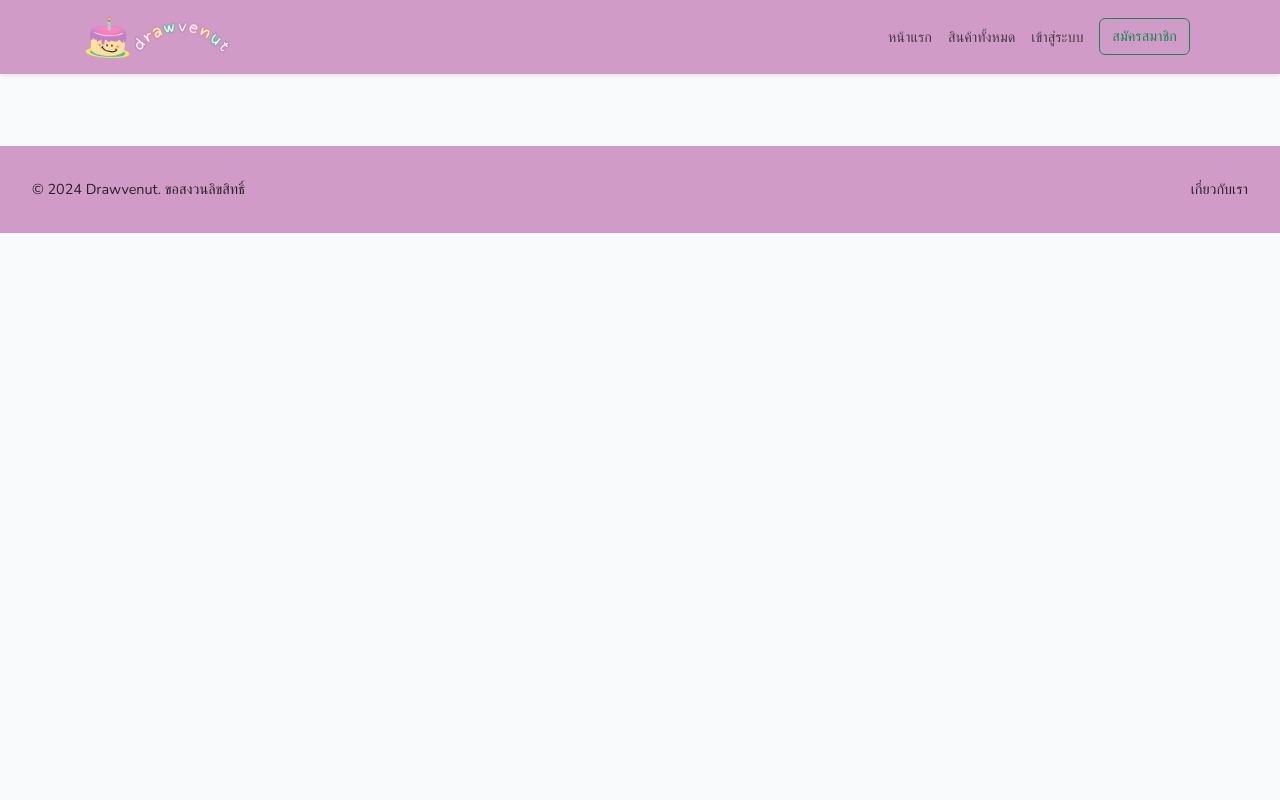
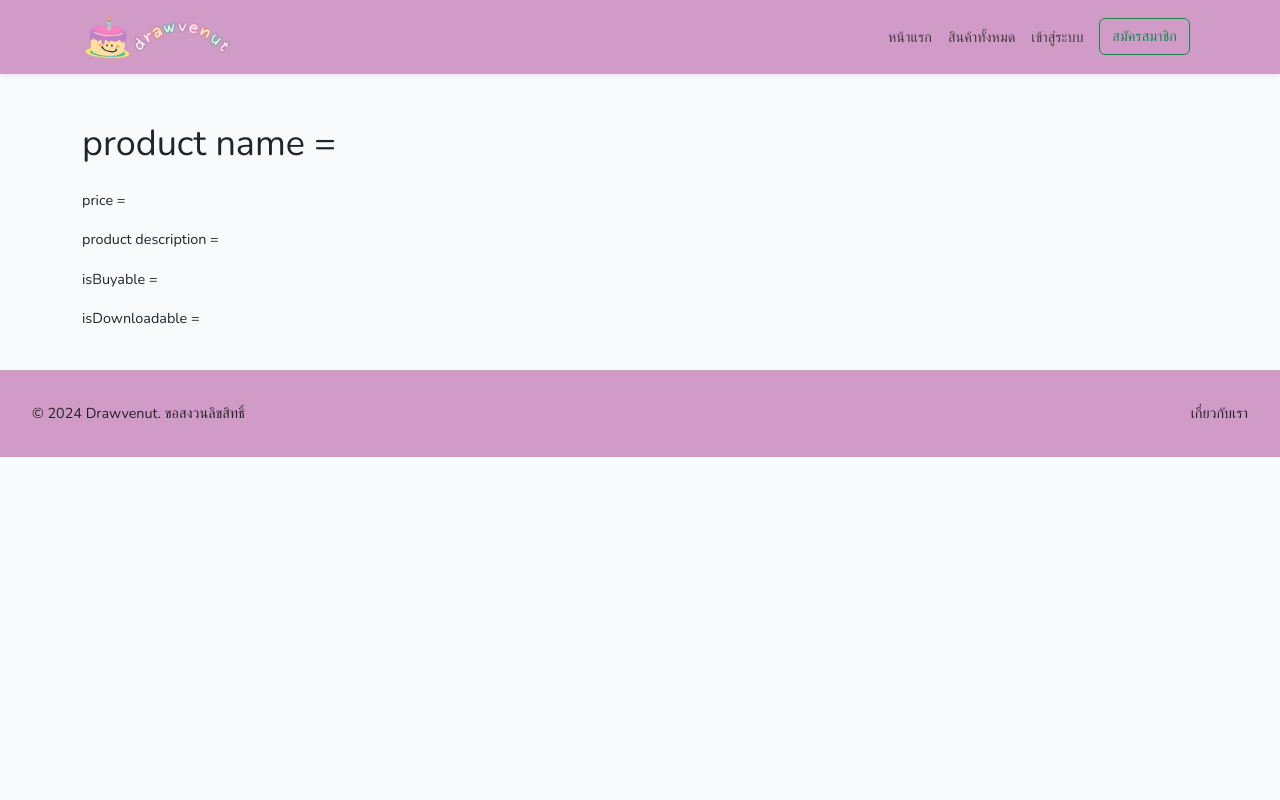
Before and after one commit to Canpea55/drawvenut, a Laravel app: page /product/1 in a window 1280 px wide. Run offline with Laravel 12, Linux system fonts and the light colour scheme; data that the repository does not hold is empty; style sheets or scripts are compiled from the project's sources.

Commit message:
create SearchController

```diff
--- a/resources/views/layouts/app.blade.php
+++ b/resources/views/layouts/app.blade.php
@@ -1,5 +1,18 @@
 <!doctype html>
 <html lang="{{ str_replace('_', '-', app()->getLocale()) }}">
+
+<style>
+    body {
+        min-height: 100vh;
+
+        display: flex;
+        flex-direction: column;
+    }
+
+    .main {
+        flex: 1;
+    }
+</style>
 
 <head>
     <meta charset="utf-8">
@@ -56,7 +69,7 @@
                             <a class="nav-link" aria-current="page" href="/">หน้าแรก</a>
                         </li>
                         <li class="nav-item">
-                            <a class="nav-link" href="{{ route('about') }}">สินค้าทั้งหมด</a>
+                            <a class="nav-link" href="{{ route('search') }}">สินค้าทั้งหมด</a>
                         </li>
                         <!-- Authentication Links -->
                         @guest
@@ -120,8 +133,7 @@
                 background-color: #D09CC7;
                 color: rgba(0, 0, 0, .8);
                 text-align: center;
-            "
-        >
+            ">
             <div>
                 © 2024 Drawvenut. ขอสงวนลิขสิทธิ์
             </div>
--- a/resources/views/product.blade.php
+++ b/resources/views/product.blade.php
@@ -1,10 +1,13 @@
 @extends('layouts.app')
 
 @section('title')
-{{ $blog->title }}
+{{ $product->name }}
 @endsection
 
 @section('content')
-    <h1 class="my-4">{{ $blog->title }}</h1>
-    <p>{{ $blog->content }}</p>
+    <h1 class="my-4">product name = {{ $blog->name }}</h1>
+    <p>price = {{ $product->price}}</p>
+    <p>product description = {{ $product->description }}</p>
+    <p>isBuyable = {{$product->isBuyable}}</p>
+    <p>isDownloadable = {{$product->isDownloadable}}</p>
 @endsection
--- a/resources/views/search.blade.php
+++ b/resources/views/search.blade.php
@@ -5,5 +5,5 @@
 @endsection
 
 @section('content')
-
+    <div class="d-flex main"> search result </div>
 @endsection
--- a/routes/web.php
+++ b/routes/web.php
@@ -2,6 +2,7 @@
 
 use App\Http\Controllers\BlogController;
 use App\Http\Controllers\HomeController;
+use App\Http\Controllers\SearchController;
 use App\Http\Controllers\ShopController;
 use Illuminate\Support\Facades\Route;
 use App\Http\Controllers\AdminController;
@@ -11,9 +12,8 @@ Route::get('/home', [ShopController::class, 'index'])->name('home');
 Route::get('/about', [ShopController::class, 'about'])->name('about');
 Route::fallback(function () {return "404 not found"; });
 
-Route::get('/search', [ShopController::class, 'search'])->name('search');
+Route::get('/search', [SearchController::class, 'search'])->name('search');
 
-Route::get('/product', [ShopController::class, 'products'])->name('products');
 Route::get('/product/{id}', [ShopController::class, 'product'])->name('product');
 // Route::get('blog/{name}', function ($name) {
 //     return "<h1>Blogs ${name}</h1>";
```
Also changed, not shown: app/Http/Controllers/SearchController.php (added, +13 -0 lines).
